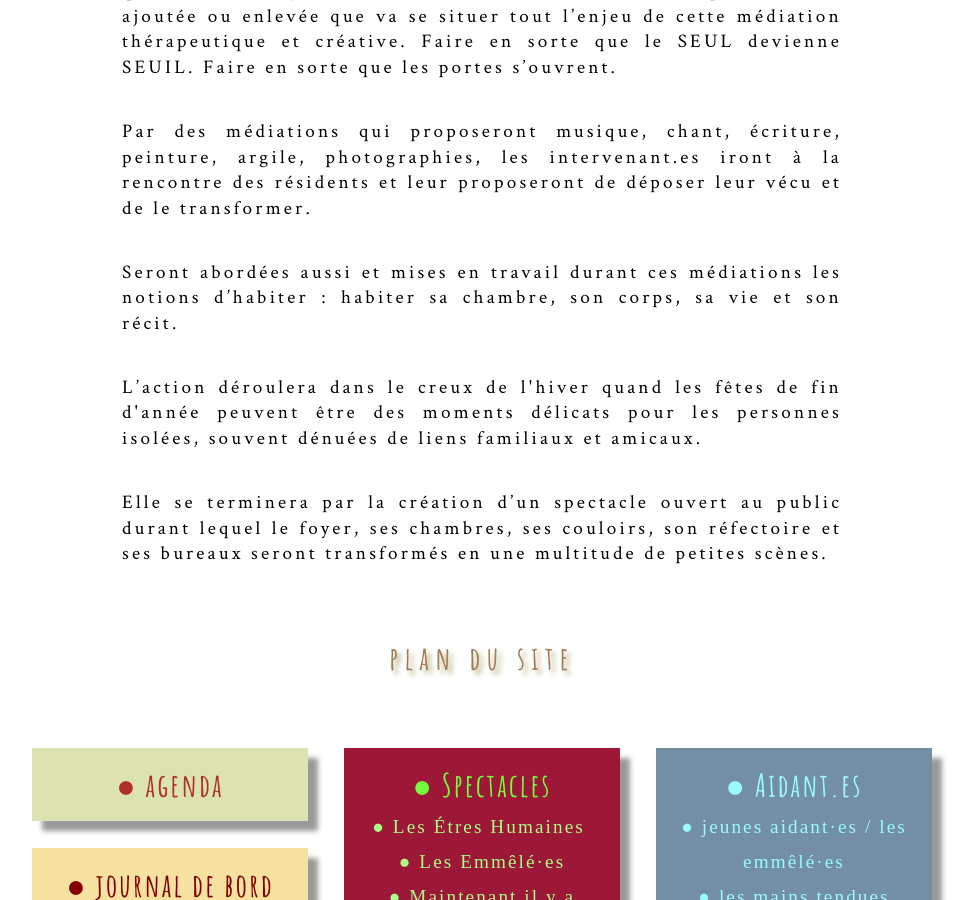
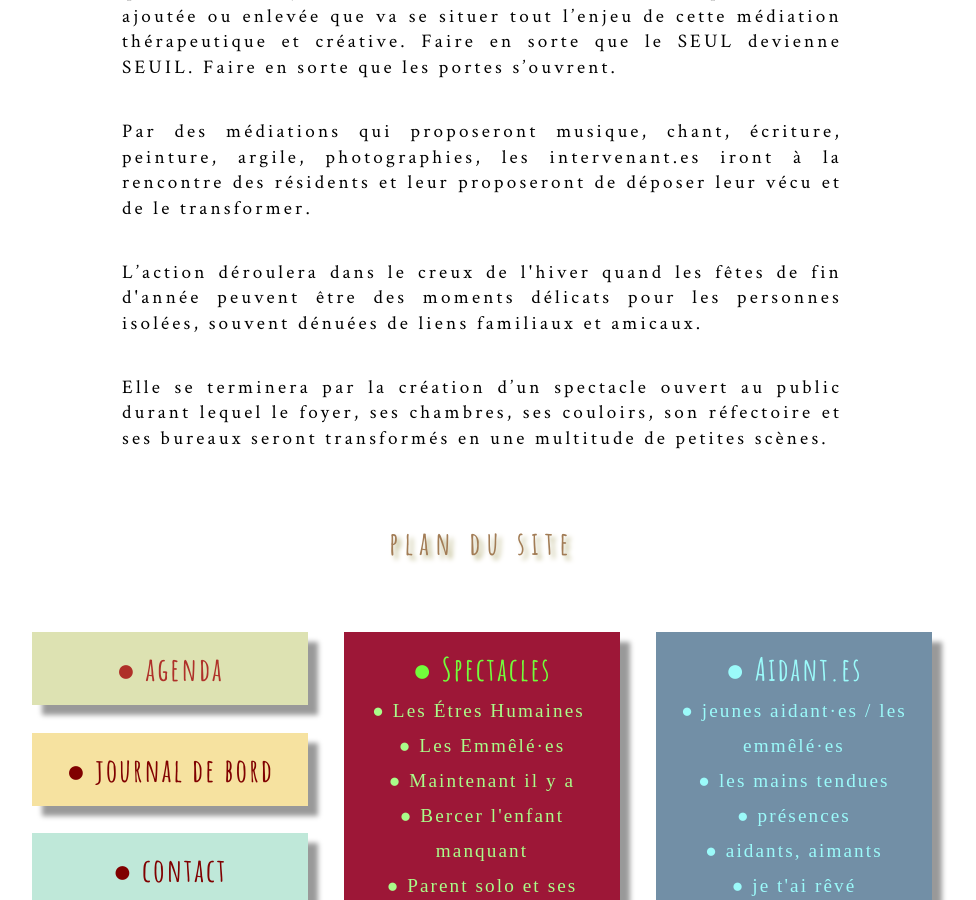
Before and after one commit to leshnik/revertouthaut, a Jekyll site: the page built from sur-le-seuil.md, in a window 1280 px wide and 900 px high, scrolled down 1683 px. Shown: the whole window, without its empty margins (158-1134 px from the left). Built offline with Jekyll 4.4.1, drawn with Linux system fonts in a browser that asks for light colours.

Commit message:
sur le seuil, shorten more

```diff
--- a/sur-le-seuil.md
+++ b/sur-le-seuil.md
@@ -42,7 +42,7 @@ Faire en sorte que les portes s’ouvrent.</p>
 
 <p class="intro-text">Par des médiations qui proposeront musique, chant, écriture, peinture, argile, photographies, les intervenant.es iront à la rencontre des résidents et leur proposeront de déposer leur vécu et de le transformer.</p>
 
-<p class="intro-text">Seront abordées aussi et mises en travail durant ces médiations les notions d’habiter : habiter sa chambre, son corps, sa vie et son récit.</p>
+<!-- <p class="intro-text">Seront abordées aussi et mises en travail durant ces médiations les notions d’habiter : habiter sa chambre, son corps, sa vie et son récit.</p> -->
 
 <p class="intro-text">L’action déroulera dans le creux de l'hiver quand les fêtes de fin d'année peuvent être des moments délicats pour les personnes isolées, souvent dénuées de liens familiaux et amicaux.</p>
 
```
